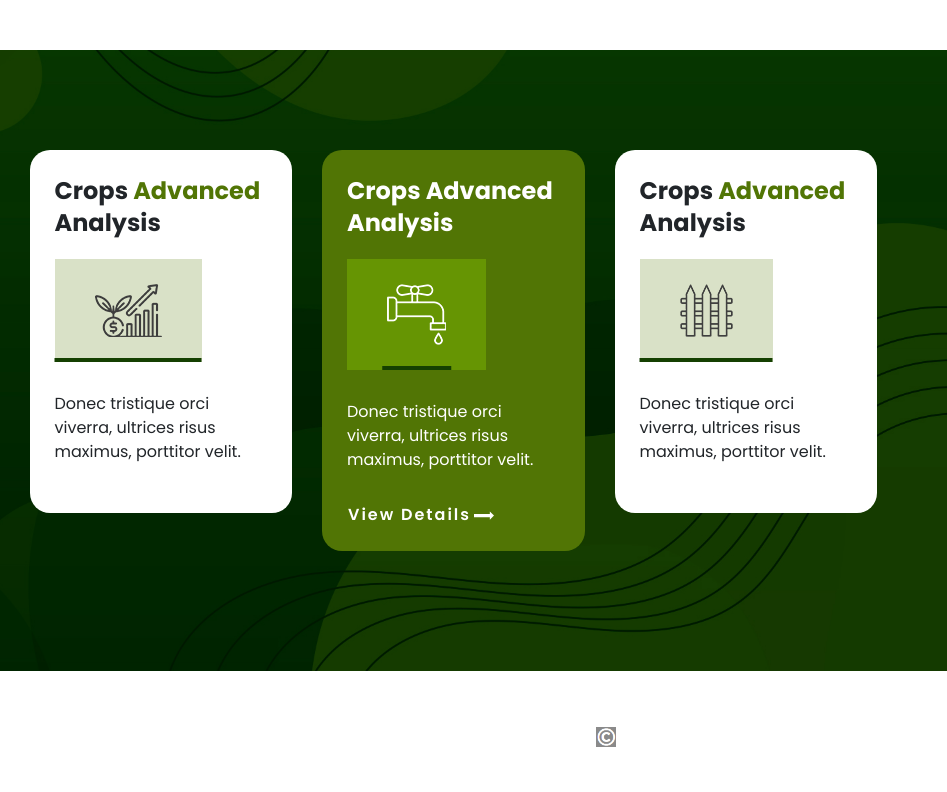
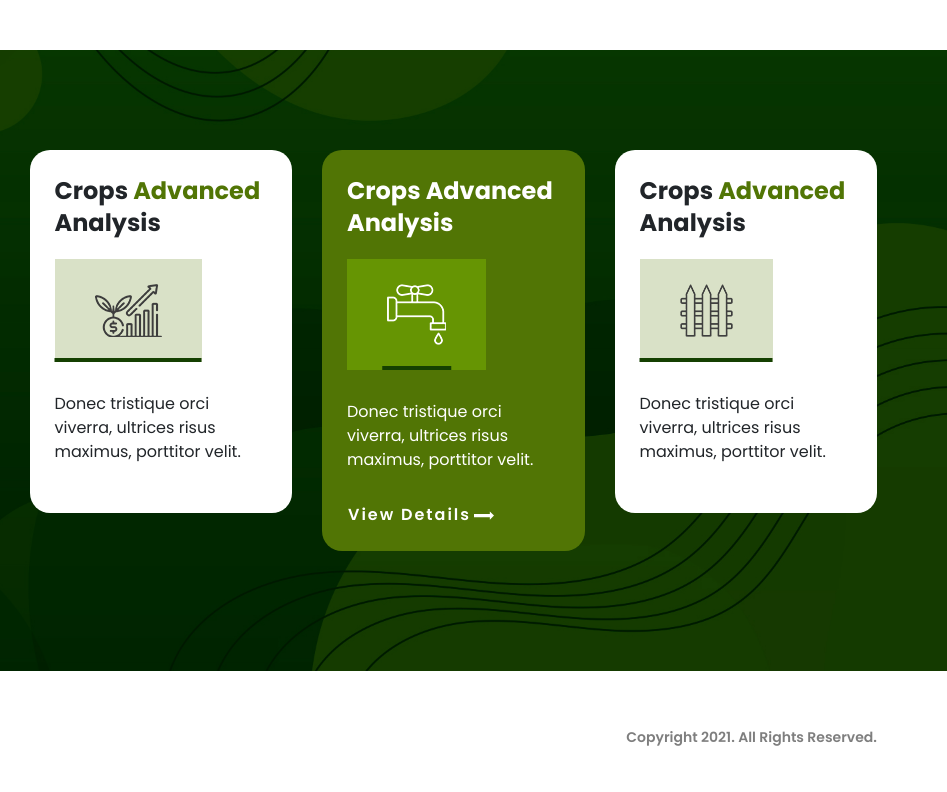
Before and after one commit to youldaw/pasture, a plain HTML site: page index.html in a window 1280 px wide. Shown: the part 1768-2560 px from the top of the page, 333-1280 px from the left. Drawn offline with Linux system fonts and the light colour scheme.

Commit message:
dadasdsad
dadadasdfweffds

```diff
--- a/css/style.css
+++ b/css/style.css
@@ -568,8 +568,7 @@ footer .ftr-col .ftr-logo img {
   height: 50px;
 }
 footer .ftr-col .ftr-copyright p img {
-  margin-right: 10px;
-  height: 20px;
+  display: none;
 }
 footer .ftr-col .ftr-copyright p {
   display: flex;
@@ -577,7 +576,7 @@ footer .ftr-col .ftr-copyright p {
   font-size: 14px;
   line-height: 120%;
   font-weight: 600;
-  color: #fff;
+  color: #000;
   opacity: .5;
 }
 
```
